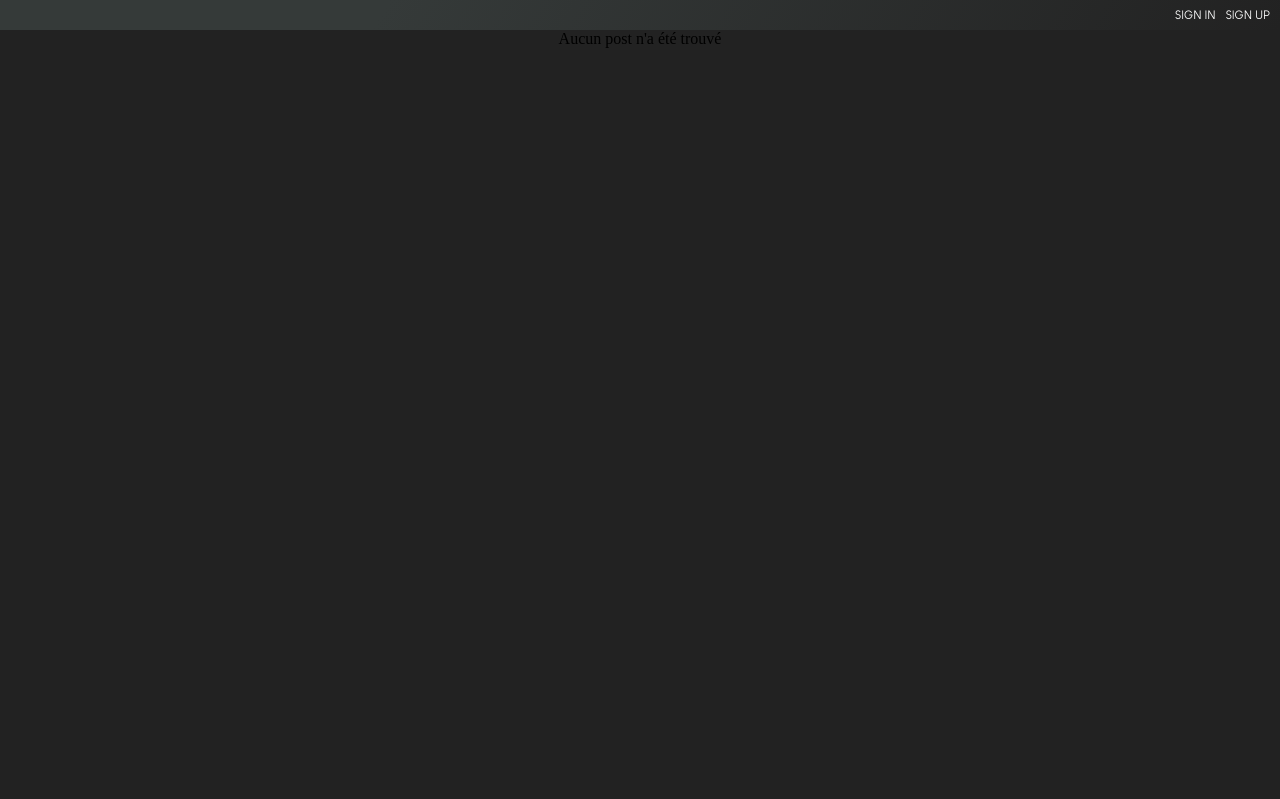
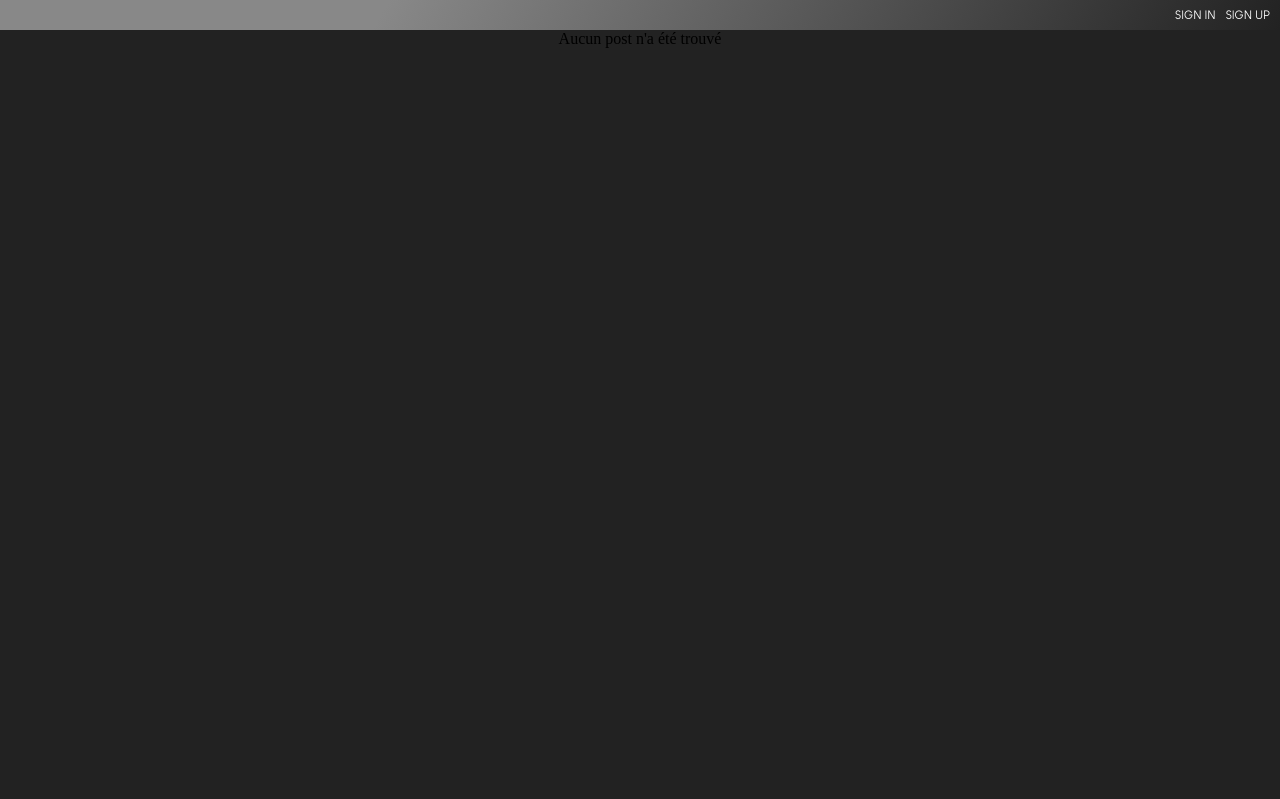
Before and after one commit to AlexandreHamm/adgloriam-forum, a PHP site: page /post.php?id=1 in a window 1280 px wide. Shown: the top 799 px of the page. Run offline with PHP 8.4, Linux system fonts and the light colour scheme; data that the repository does not hold is empty.

Commit message:
header banner

```diff
--- a/assets/style.css
+++ b/assets/style.css
@@ -14,17 +14,26 @@
     font-family: 'Scurlock';
     src: url(../src/fonts/Scurlock.TTF);
 }
+@font-face {
+    font-family: 'Imperator';
+    src: url(../src/fonts/Imperator.ttf);
+}
+@font-face {
+    font-family: 'OldStyle';
+    src: url(../src/fonts/OldStyle.TTF);
+}
 :root{
         /* FONTS */
     --dumbledor: 'Dumbledor', Arial, Sans-serif;
+    --imperator: 'Imperator', Arial, Serif;
     --louisgeorgecafe: 'Louis George Cafe', Arial, Sans-serif;
+    --oldstyle: 'OldStyle', Arial, Serif;
     --scurlock: 'Scurlock', Arial, Sans-serif;
     --signature: 'Amalfi Coast', Arial, Sans-serif;
         /* COLORS */
     --black: #222;
-    --green: #090;
-    --grey: rgb(172, 172, 172);
-    --kaki: #69706e;
+    --gold: rgb(196, 176, 0);
+    --grey: #888;
     --white: #FFF;
     --inputBorder: 1px solid rgb(172, 172, 172);
 }
@@ -187,7 +187,7 @@
 .header__nav{
     width: 100vw;
     height: 30px;
-    background-image: linear-gradient(120deg,#353a39 30%,var(--black) 100%);
+    background-image: linear-gradient(120deg,var(--grey) 30%,var(--black) 100%);
     font-family: var(--louisgeorgecafe);
 }
 .header__nav > ul{
--- a/index.php
+++ b/index.php
@@ -27,7 +27,7 @@
     <main>
         <section class="ag-content">
             <div class="ag-content__header">
-
+                <img src="src/img/header.png" alt="">
             </div>
             <div class="ag-content__body">
 
@@ -37,7 +37,9 @@
             </div>
         </section>
     </main>
-    <video src="src/vid/background.mp4" class='background' autoplay loop muted></video>
+    <footer>
+
+    </footer>
 
     <script src="assets/app.js"></script>
 </body>
```
Also changed, not shown: other parts of assets/style.css (+38 -37 lines), src/fonts/Imperator.ttf (added), src/fonts/OldStyle.TTF (added), src/img/header.png (added), src/img/marble.jpg (added).
